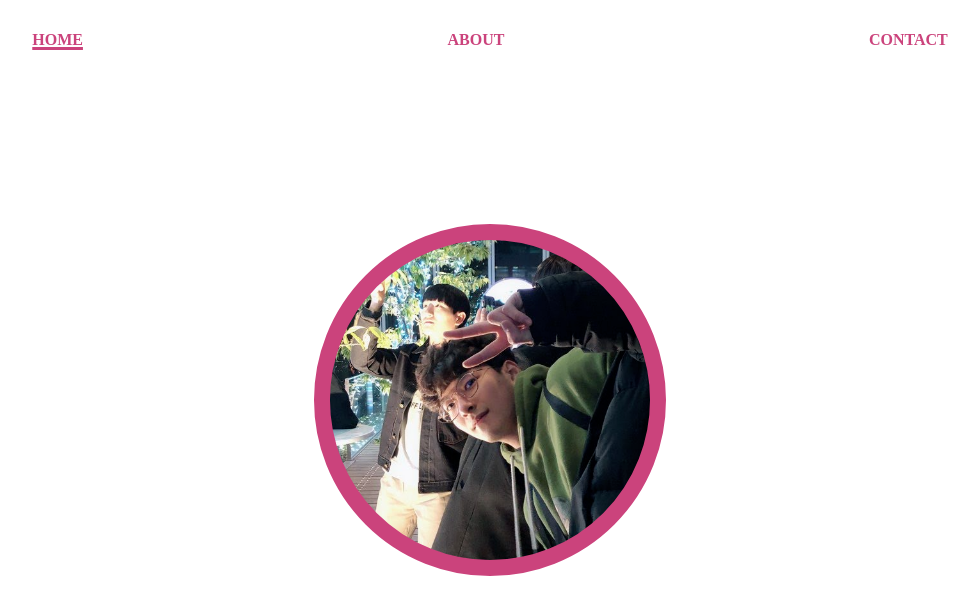
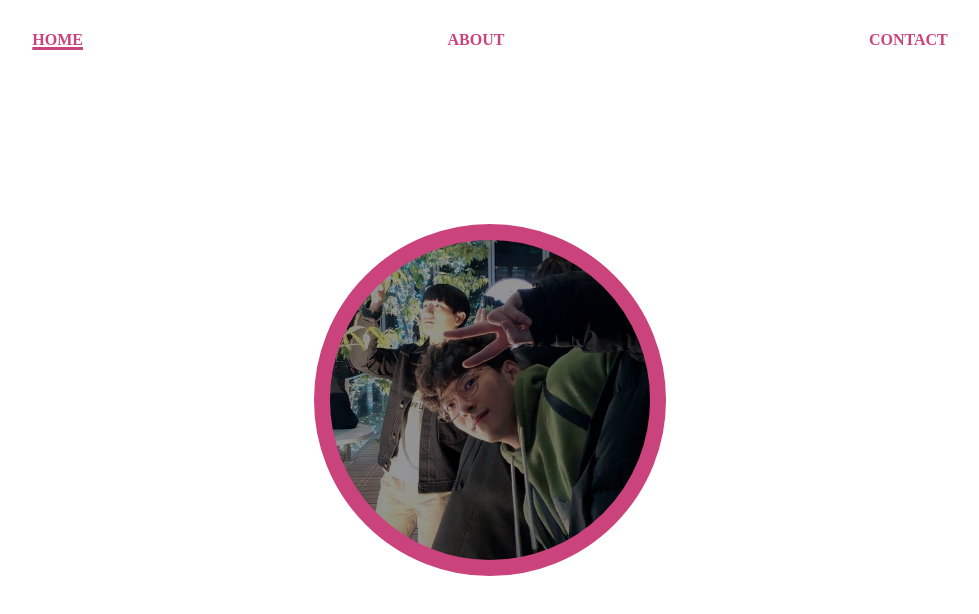
Before and after one commit to eslerkang/TJHome, a plain HTML site: page index.html in a window 1280 px wide. Shown: the whole page, without its empty margins (150-1129 px from the left). Drawn offline with Linux system fonts and the light colour scheme.

Commit message:
home page 90% done

```diff
--- a/index.css
+++ b/index.css
@@ -84,7 +84,9 @@ article .articles:first-child {
 
 .ani#cir {
     animation-name: cir;
+    background-color: rgba(0, 0, 0, 0);
     background-image: url('./img/T_J_H.png');
+    background-blend-mode:color-dodge;
     background-position: center;
     background-repeat: no-repeat;
     background-size: cover;
@@ -93,16 +95,22 @@ article .articles:first-child {
     display: flex;
     justify-content: center;
     align-items: center;
+    transition: 1s;
 }
 
 .ani#cir:hover {
-    background-blend-mode: lighten;
+    background-color: rgba(0, 0, 0, 0.406);
 }
 
 
 #cir p {
+    width: 100%;
+    height: 100%;
+    display: flex;
+    align-items: center;
+    justify-content: center;
+    font-size: 1.5em;
     text-align: center;
-    font-size: 1.5em;
     color: transparent;
     transition: 1s;
 }
@@ -148,7 +156,8 @@ article .articles:first-child {
 .sns__img {
     width: 60%;
     height: 60%;
-    opacity: 0.7;
+    opacity: 0.6;
+    transition: 0.6s;
 }
 
 .sns__img:hover {
```
